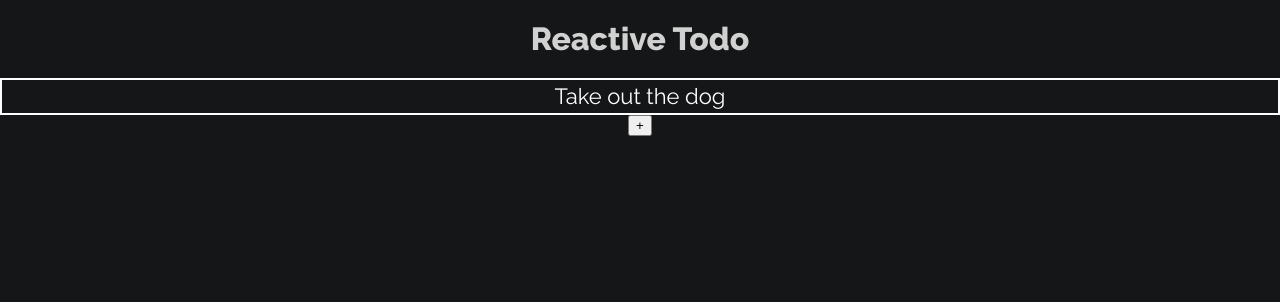
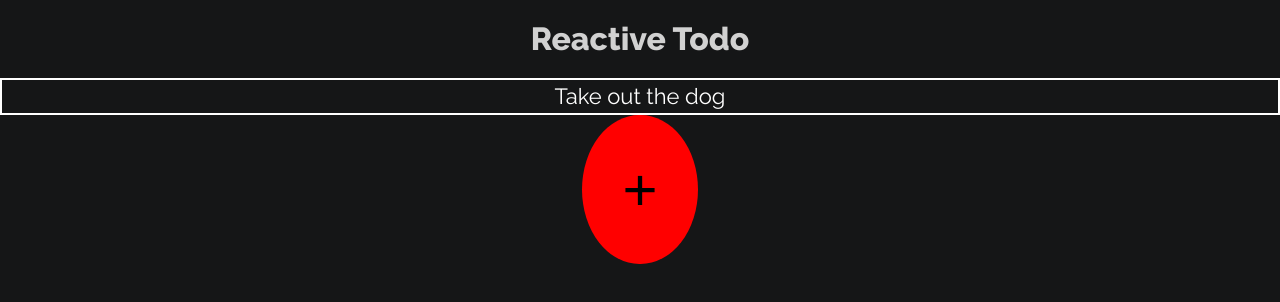
Before and after one commit to ch4nc3l0/todo-react, a React (Create React App) app in the folder todo-react/: page / in a window 1280 px wide. Shown: the top 302 px of the page. Built offline with nearby package versions, Linux system fonts and the light colour scheme.

Commit message:
Refactor: AddTodo component

```diff
--- a/todo-react/src/AddTodo.js
+++ b/todo-react/src/AddTodo.js
@@ -4,8 +4,8 @@ export default class AddTodo extends Component{
 
     render(){
         return(
-            <div className='centerwrapper'>
-            <button>+</button>
+            <div className='addtodo'>
+            <button className='addtodo--button'>+</button>
             </div>
         );
     };
--- a/todo-react/src/AddTodo.scss
+++ b/todo-react/src/AddTodo.scss
@@ -1,10 +1,8 @@
 .addtodo{
-
+display: flex;
+justify-content: center;
 }
 
-.centerwrapper{
-display: flex;
-justify-content: center;
 .addtodo--button{
     background-color: red;
     border:none;
@@ -14,4 +12,3 @@ justify-content: center;
     padding: 4rem;
     text-align: center;
 }
-}
```
Lines whose indentation alone changed are shown as unchanged.
